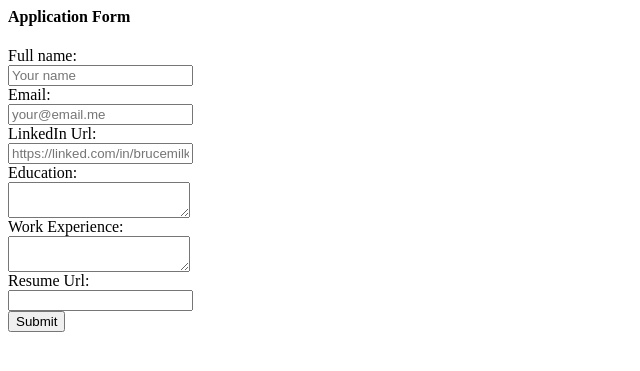
After one commit to giciorh/flasky-web-v2, a Flask app: template templates/application_form.html in a window 1280 px wide. The commit adds this page. Shown: the top 371 px of the page, without its empty margins (0-640 px from the left). Run offline with Flask 3, Linux system fonts and the light colour scheme; the template is opened without the code that fills it, so the values that code supplies are empty.

Commit message:
store application in database

```diff
--- a/app.py
+++ b/app.py
@@ -1,5 +1,5 @@
-from flask import Flask, render_template, jsonify
-from database import load_jobs_from_db, load_job_from_db
+from flask import Flask, render_template, jsonify, request
+from database import load_jobs_from_db, load_job_from_db, add_application_to_db
 
 app = Flask(__name__)
 
@@ -13,20 +13,6 @@ app = Flask(__name__)
 #   'title': 'Data Scientist',
 #   'location': 'Kraków',
 #   'salary': '13 000 zł'
-# }, {
-#   'id': 3,
-#   'title': 'Frontend Engineer',
-#   'location': 'Gdańsk',
-#   'salary': '9 000 zł'
-# }, {
-#   'id': 4,
-#   'title': 'Backend Engineer',
-#   'location': 'Katowice',
-# }, {
-#   'id': 5,
-#   'title': 'Junior Python Dev',
-#   'location': 'Poznań',
-#   'salary': '6 000 zł'
 # }]
 
 
@@ -74,5 +60,16 @@ def hello_learn():
   return hello_world()
 
 
+@app.route("/job/<id>/apply", methods=['post'])
+def apply_to_job(id):
+  data = request.form
+  job = load_job_from_db(id)
+
+  add_application_to_db(id, data)
+  return render_template("application_submitted.html",
+                         application=data,
+                         job=job)
+
+
 if __name__ == '__main__':
   app.run(host="0.0.0.0", debug=True)
--- /dev/null
+++ b/templates/application_form.html
@@ -0,0 +1,37 @@
+<h4>
+  Application Form
+</h4>
+<form action="/job/{{job['id']}}/apply" method="post">
+  <div class="mb-2">
+  <label>Full name: </label><br/>
+  <input type="text" name="full_name" placeholder="Your name"/>
+  </div>
+
+  <div class="mb-2">
+  <label>Email: </label><br/>
+  <input type="email" name="email" placeholder="your@email.me"/>
+  </div>
+
+  <div class="mb-2">
+  <label>LinkedIn Url: </label><br/>
+  <input type="url" name="linkedin_url" placeholder="https://linked.com/in/brucemilky"/>
+  </div>
+
+  <div class="mb-2">
+  <label>Education: </label><br/>
+  <textarea name="education"></textarea>
+  </div>
+
+    <div class="mb-2">
+  <label>Work Experience: </label><br/>
+  <textarea name="work_experience"></textarea>
+  </div>
+
+  <div class="mb-2">
+  <label>Resume Url: </label><br/>
+  <input type="text" name="resume_url" placeholder=""/>
+  </div>
+
+  <input type="submit">
+
+</form>
--- a/templates/jobpage.html
+++ b/templates/jobpage.html
@@ -31,6 +31,8 @@
       <h4>Salary</h4>
       <p>{{job.salary}}</p>
 
+      {% include 'application_form.html' %}
+
     </div>
     {% include 'footer.html' %}
 
```
Also changed, not shown: database.py (+23 -10 lines), templates/application_submitted.html (added, +37 -0 lines).
